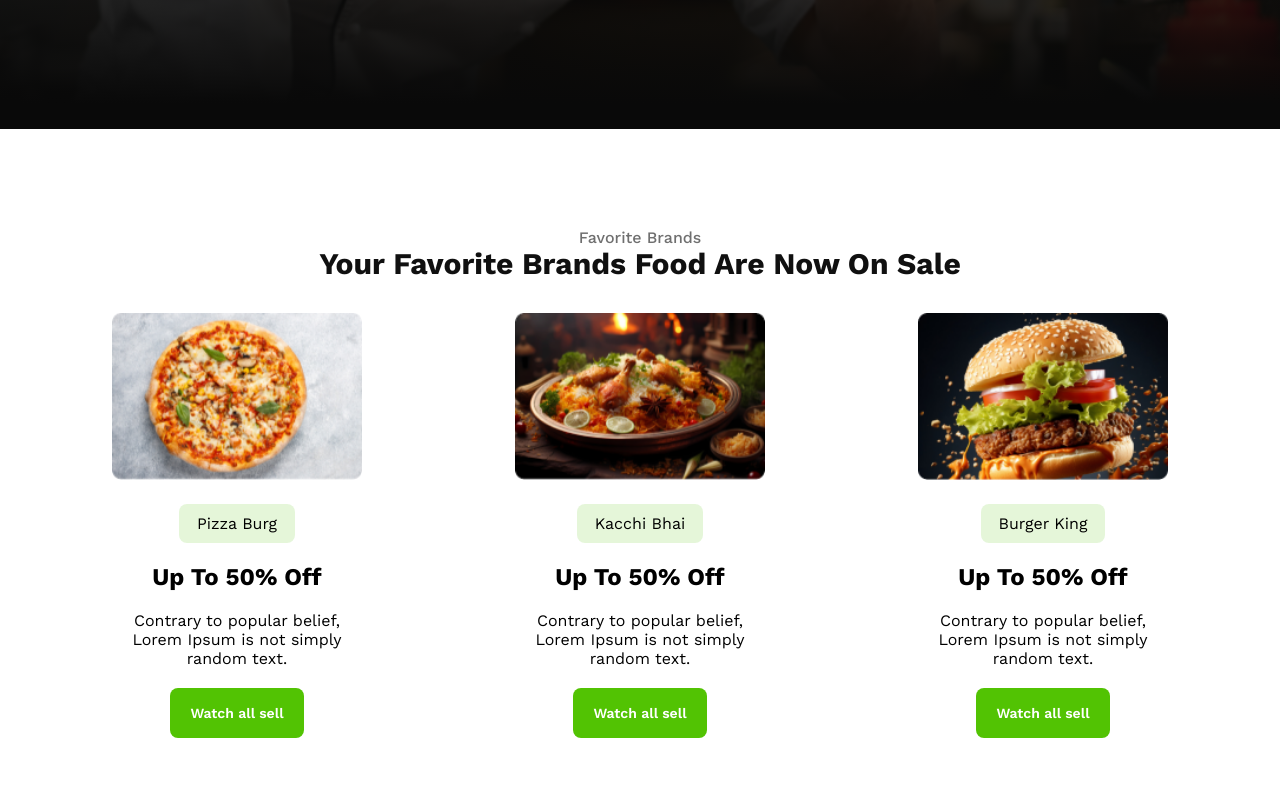
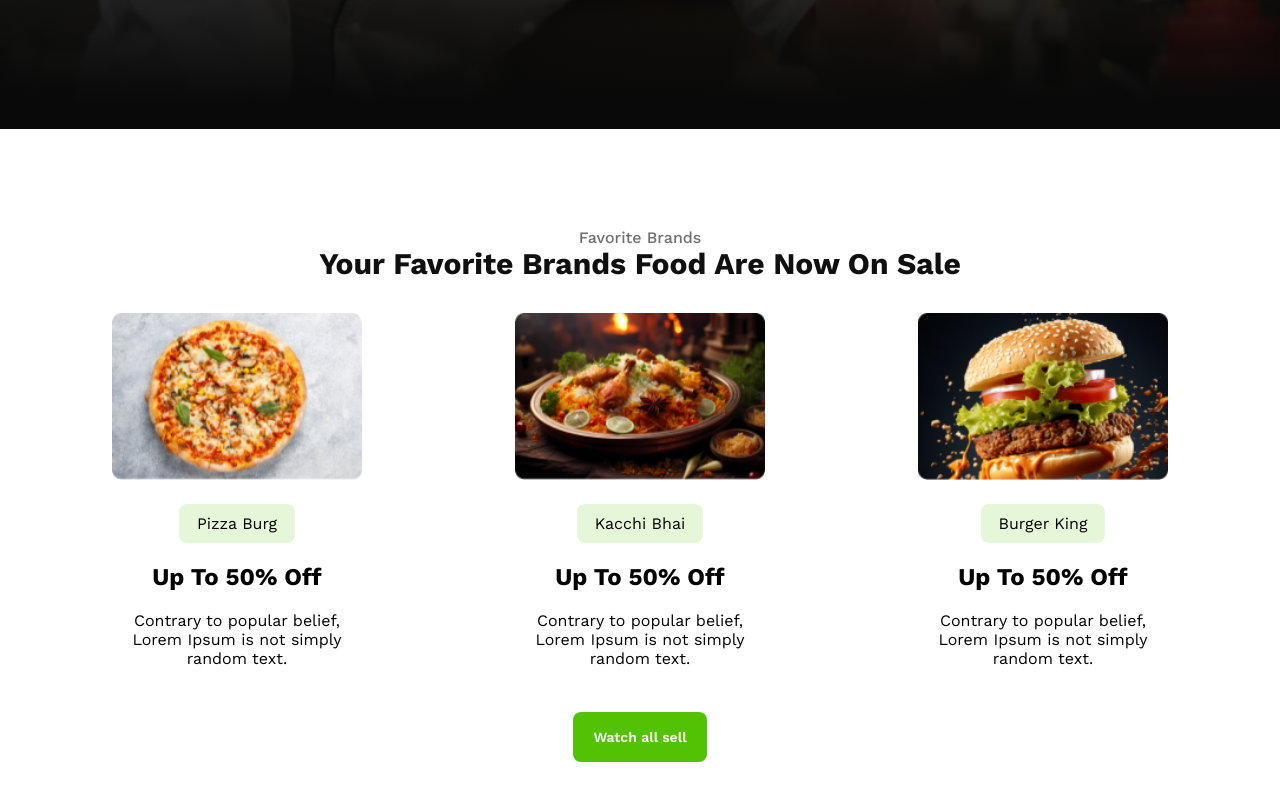
Before and after one commit to tuhin-swe/Food-Restaurant-Project, a plain HTML site: page index.html in a window 1280 px wide. Shown: the part 606-1406 px from the top of the page. Drawn offline with nearby package versions, Linux system fonts and the light colour scheme.

Commit message:
second section done

```diff
--- a/index.html
+++ b/index.html
@@ -50,6 +50,7 @@
             <h1 class="title">Your Favorite Brands Food Are Now On Sale</h1>
             </div>
             <div class="card-container">
+                <!-- 1St card -->
                 <div class="card">
                 <div class="image-box">
                     <img src="assets/pizza.png" alt="">
@@ -59,7 +60,7 @@
                 </div>
                 <h1>Up To 50% Off</h1>
                 <p>Contrary to popular belief, Lorem Ipsum is not simply random text.</p>
-                <button class="btn">Watch all sell</button>
+                <!-- <button class="btn">Watch all sell</button> -->
             </div>
             <!-- 2nd card -->
               <div class="card">
@@ -71,7 +72,7 @@
                 </div>
                 <h1>Up To 50% Off</h1>
                 <p>Contrary to popular belief, Lorem Ipsum is not simply random text.</p>
-                <button class="btn">Watch all sell</button>
+                <!-- <button class="btn">Watch all sell</button> -->
             </div>
             <!-- 3rd card -->
               <div class="card">
@@ -83,8 +84,11 @@
                 </div>
                 <h1>Up To 50% Off</h1>
                 <p>Contrary to popular belief, Lorem Ipsum is not simply random text.</p>
+                <!-- <button class="btn">Watch all sell</button> -->
+            </div>
+            </div>
+            <div class="main-button">
                 <button class="btn">Watch all sell</button>
-            </div>
             </div>
 
         </div>
--- a/style.css
+++ b/style.css
@@ -132,3 +132,10 @@
 
 background: rgba(82, 195, 3, 0.15);
 }
+
+.container .main-button{
+    margin-top: 44px;
+    display: flex;
+    justify-content: center;
+    align-items: center;
+}
```
